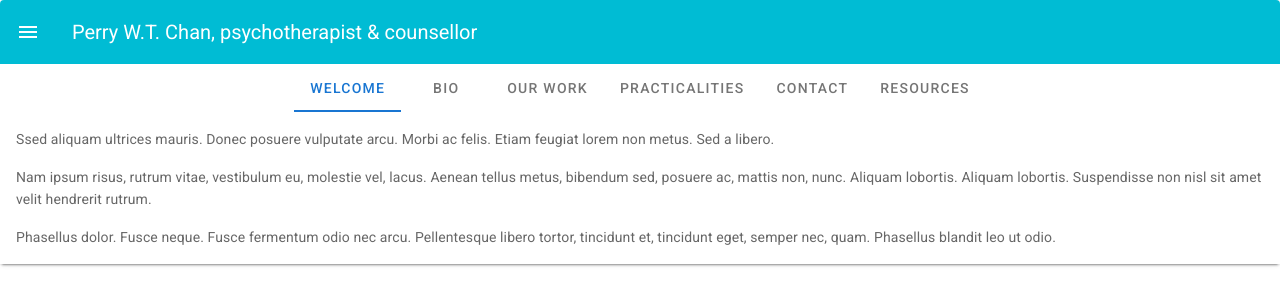
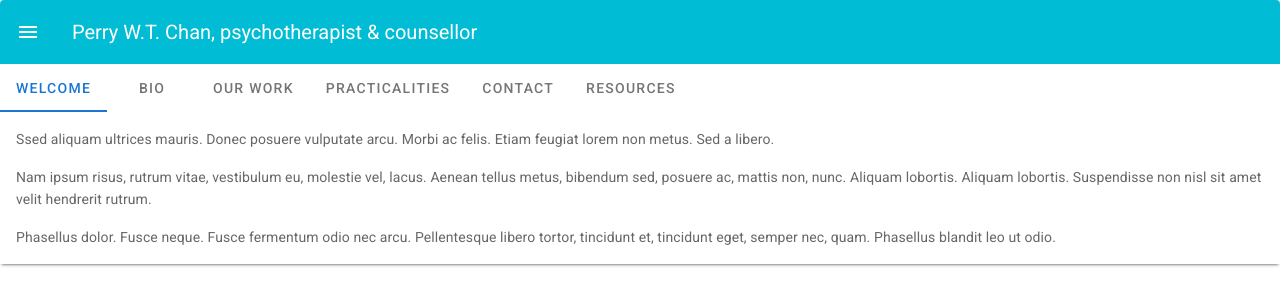
Before and after one commit to perrychan527/perrypsychotherapy, a Vue app: page / in a window 1280 px wide. Shown: the top 306 px of the page. Built offline with nearby package versions, Linux system fonts and the light colour scheme.

Commit message:
Update App.vue

```diff
--- a/src/App.vue
+++ b/src/App.vue
@@ -6,11 +6,11 @@
       dark
       flat
     >
-      <v-app-bar-nav-icon@click="toggle=!toggle"></v-app-bar-nav-icon>
+      <v-app-bar-nav-icon></v-app-bar-nav-icon>
       <v-toolbar-title>Perry W.T. Chan, psychotherapist & counsellor</v-toolbar-title>
     </v-toolbar>
     <v-tabs
-    centered>
+    center-active>
       <v-tab>
         welcome
       </v-tab>
```
